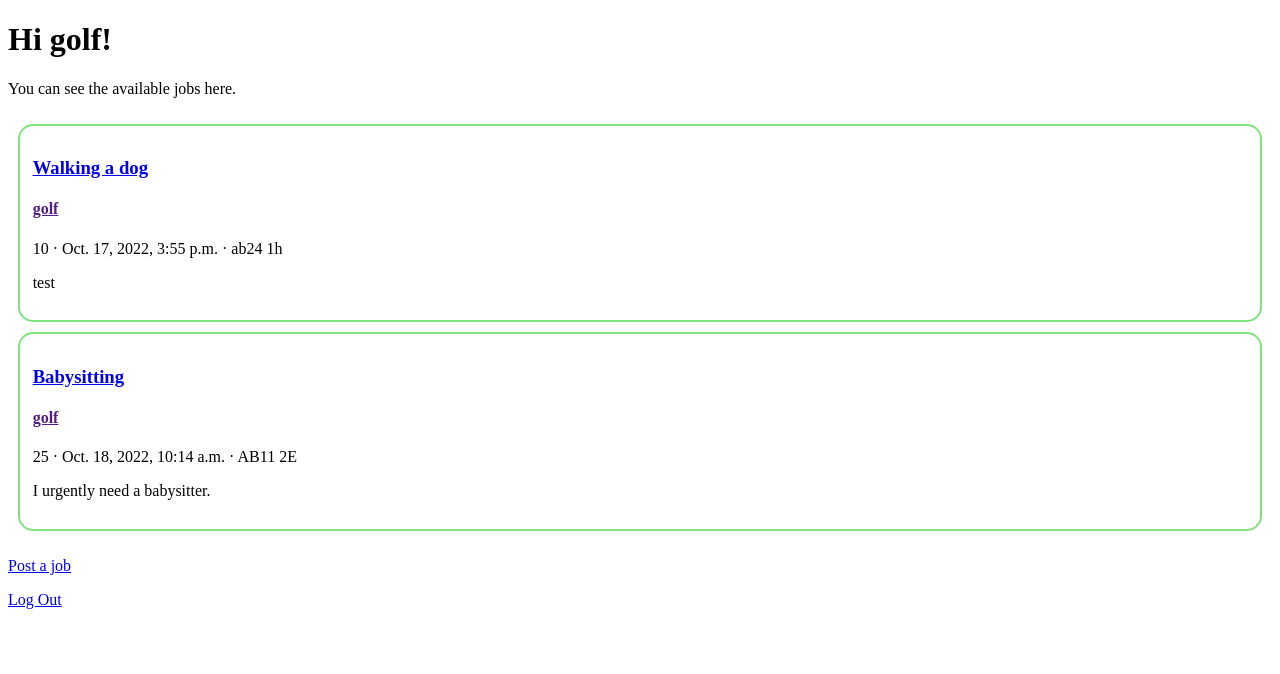
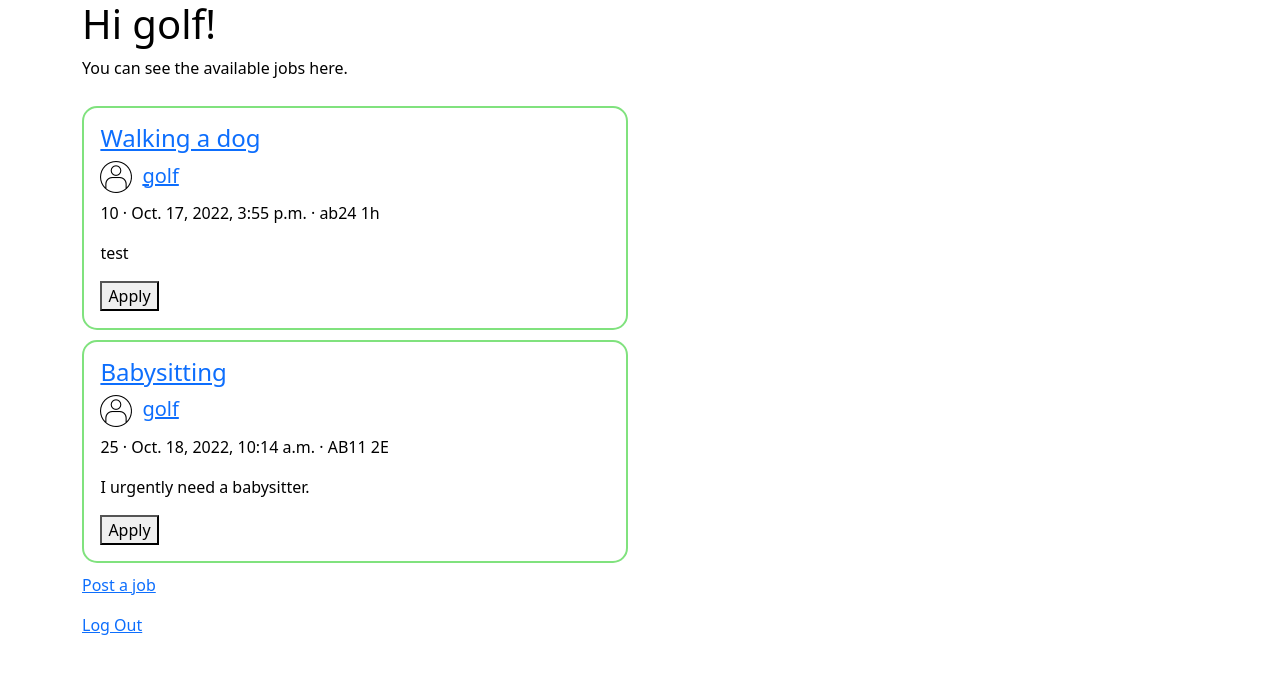
Before and after one commit to o-brand/aidoo, a Django app: page /jobs/ in a window 1280 px wide. Shown: the top 674 px of the page. Run offline with Django 4.2, Linux system fonts and the light colour scheme; a user stored in the database is signed in; data comes from the database, SQL or seed files in the repository.

Commit message:
bootstrap incorporation

```diff
--- a/Golf/static/css/styles.css
+++ b/Golf/static/css/styles.css
@@ -10,6 +10,14 @@ body {
 .job-card {
     border: 2px solid #80e27e;
     border-radius: 15px;
-    margin: 10px;
-    padding: 1%;
+    margin-left: 0px;
+    margin-top: 10px;
+    margin-bottom: 10px;
+    padding: 3%;
 }
+
+.job-card img {
+    width: 32px;
+    height: 32px;
+    margin-right: 10px;
+}
--- a/Golf/templates/base.html
+++ b/Golf/templates/base.html
@@ -8,7 +8,7 @@
 	<meta http-equiv="Content-Type" content="text/html; charset=utf-8" />
 
 	<meta name="viewport" content="width=device-width, initial-scale=1.0, user-scalable=no">
-
+  <link href="https://cdn.jsdelivr.net/npm/bootstrap@5.2.2/dist/css/bootstrap.min.css" rel="stylesheet" integrity="sha384-Zenh87qX5JnK2Jl0vWa8Ck2rdkQ2Bzep5IDxbcnCeuOxjzrPF/et3URy9Bv1WTRi" crossorigin="anonymous">
   <link rel="stylesheet" type="text/css" href="{% static 'css/styles.css' %}"/>
 
   <title>{% block title %}{% endblock %}</title>
--- a/Golf/templates/home.html
+++ b/Golf/templates/home.html
@@ -3,21 +3,27 @@
 {% block title %}Home{% endblock %}
 
 {% block content %}
+<div class="container">
     <h1>Hi {{ user.username }}!</h1>
     <p>You can see the available jobs here.</p>
 
-<div class="jobs-scroll">
+    <div class="row">
+        <div class="col jobs-scroll">
             {% for job in jobs %}
-        <div class="job-card">
-            <h3><a href="{% url 'jobdetails' job.job_id %}">{{ job.job_title }}</a></h3>
-            <h4><a href="">{{ job.poster_id.username }}</a></h4>
+                <div class="job-card" class="container">
+                    <h4><a href="{% url 'jobdetails' job.job_id %}">{{ job.job_title }}</a></h4>
+                    <h5><a href=""><img src="../static/assets/user.png"/>{{ job.poster_id.username }}</a></h5>
                     <p>{{ job.points }} · {{ job.posting_time }} · {{ job.location }}</p>
                     <p>{{ job.job_short_description }}</p>
+                    <button>Apply</button>
                 </div>
             {% endfor %}
         </div>
-
+        <div class="col">
+        </div>
+    </div>
 
     <p><a href="{% url 'post' %}">Post a job</a></p>
     <p><a href="{% url 'logout' %}">Log Out</a></p>
+</div>
 {% endblock %}
```
Also changed, not shown: Golf/static/assets/user.png (added). Lines whose indentation alone changed are shown as unchanged.
